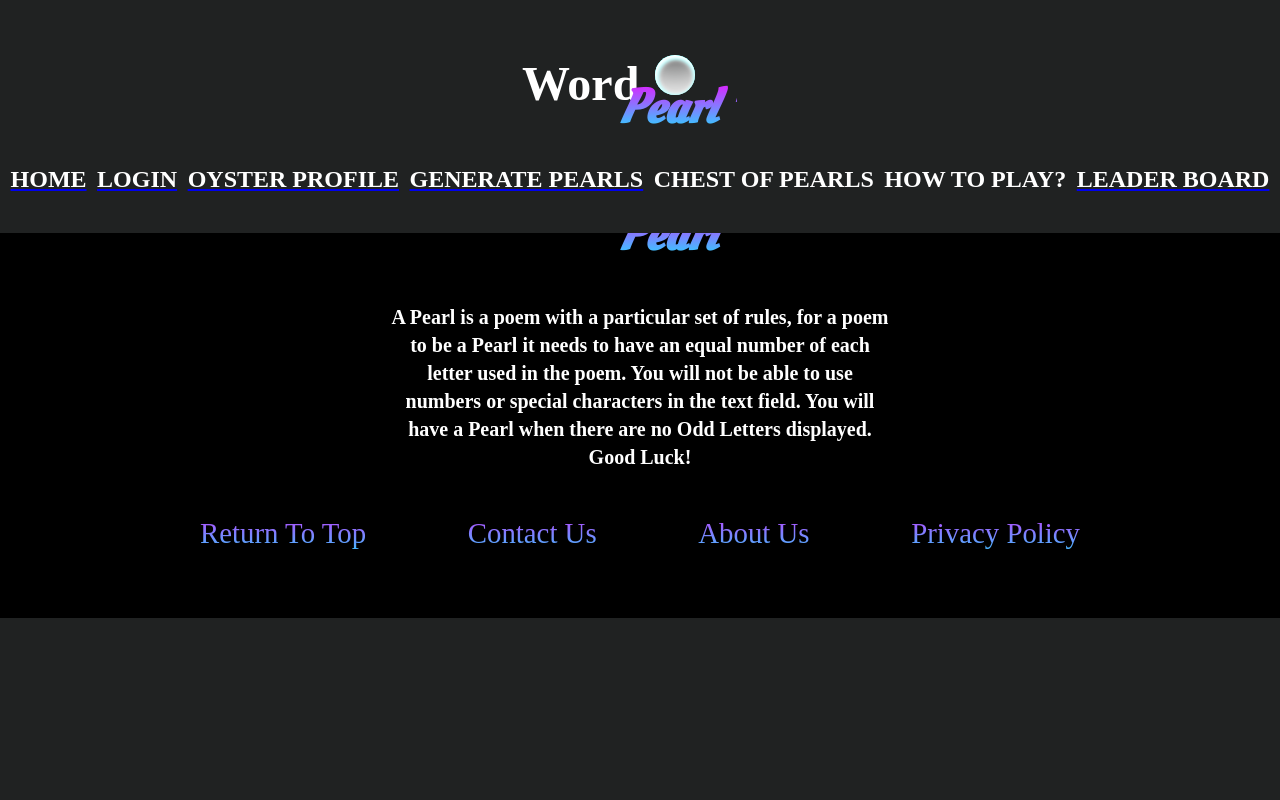
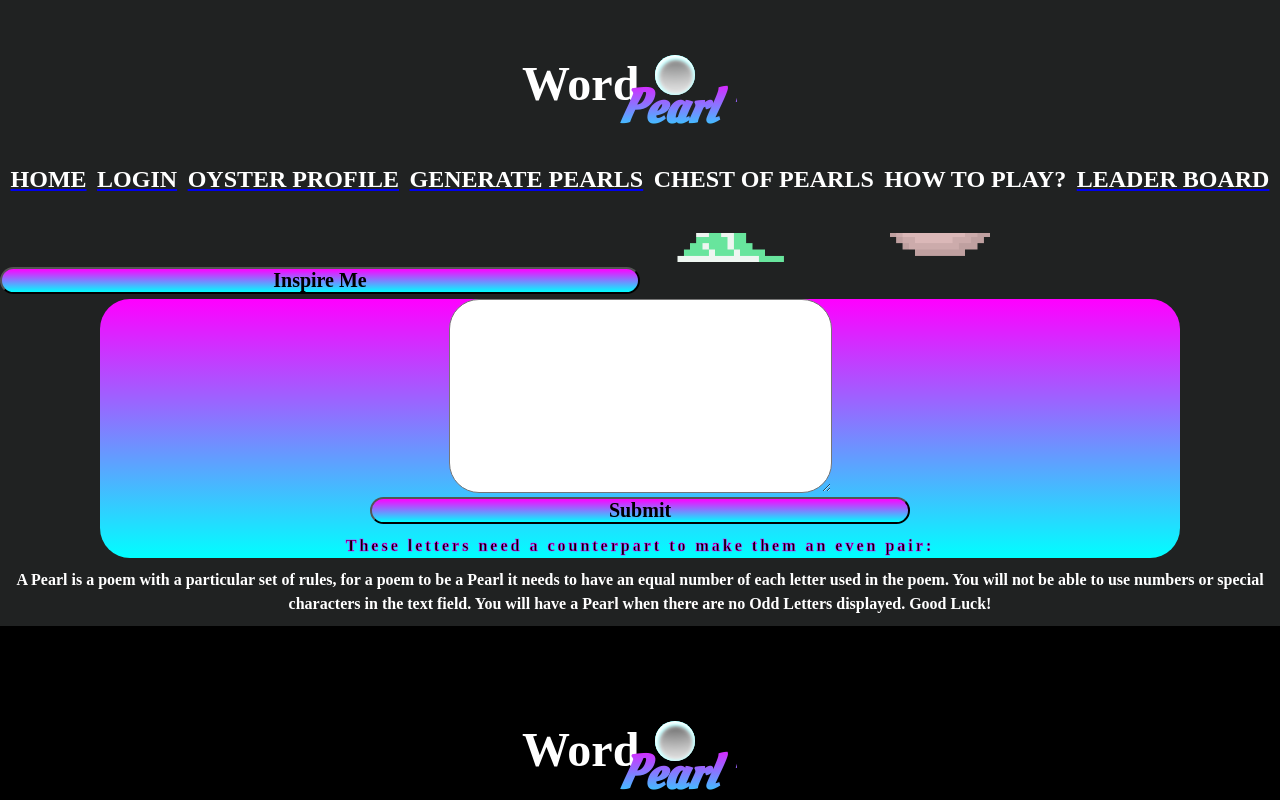
Before and after one commit to Ikrambo92/WordPearl-Frontend, a React (Create React App) app in the folder wordpearl/: page /PearlGenerator in a window 1280 px wide. Shown: the top 800 px of the page. Built offline with nearby package versions, Linux system fonts and the light colour scheme; no server answers.

Commit message:
get poem work in progress

```diff
--- a/wordpearl/src/Components/PearlGenerator.jsx
+++ b/wordpearl/src/Components/PearlGenerator.jsx
@@ -1,6 +1,6 @@
 import React from "react";
 import "./PearlGenerator.css";
-import { useState, useEffect } from "react";
+import { useState } from "react";
 import pearlCheck from "./PearlCheck";
 import { SuccessfulPearl } from "./SuccessfulPearl";
 import myGif from "./WPword_earl.gif";
@@ -12,7 +12,7 @@ const PearlGenerator = () => {
   const [message, setMessage] = useState("");
   const [pearl, setPearl] = useState(false);
   const [poem, setPoem] = useState([]);
-  const [isLoading, setIsLoading] = useState(true);
+  const [isLoading, setIsLoading] = useState(false);
 
   const handleChange = (event) => {
     const result = event.target.value.replace(/[^a-z\s]/gi, "");
@@ -27,37 +27,28 @@ const PearlGenerator = () => {
     }
   };
 
-
-  useEffect(() => {
-      setIsLoading(true);
-      getPoem().then((poem) => {
-          setIsLoading(false);
-          setPoem(poem);
-          console.log(poem)
-        });
-    }, []);
-
-    if (poem.length > 0) {
-      return (
-          <div >
-          <ul>
-          <li>{poem.title}</li>
-          <li>{poem.author}</li>
-          <li>{poem.lines}</li>
-        </ul>
-        </div>
-      )
-    }
+  const handleClickPoem = (event) => {
+    setIsLoading(true)
+    getPoem().then((res) => {
+      console.log(res)
+      setPoem(res);
+      setIsLoading(false);
+    });
+  }
 
 
   if (isLoading) return <h2>Loading...</h2>
-
-
-
   if (pearl === false) {
     return (
       <div className="pearlGenerator">
         <h2 className="pearlGenerator">Create a Pearl !</h2>
+        { poem.length > 0 ? <div >
+          <ul>
+          <li>{poem.title}</li>
+          <li>{poem.author}</li>
+          <li>{poem.lines.slice(0, 10)}</li>
+        </ul>
+        </div> : <button id="randomPoem" onClick={handleClickPoem}>Inspire Me</button>}
         <img
           src={myGif}
           alt={"my-gif"}
@@ -95,10 +86,6 @@ const PearlGenerator = () => {
           text field. You will have a Pearl when there are no Odd Letters
           displayed. Good Luck!
         </p>
-        <button id="randomPoem" onClick={setPoem(poem)}>
-          Inspire Me
-        </button>
-
       </div>
     );
   } else {
--- a/wordpearl/src/Utils/apis.js
+++ b/wordpearl/src/Utils/apis.js
@@ -12,6 +12,7 @@ const poemAPI = axios.create({
 export const getPoem = () => {
     return poemAPI.get("/random")
         .then((res) => {
+            console.log(res.data)
             return res.data
         })
         .catch((err) => {
```
